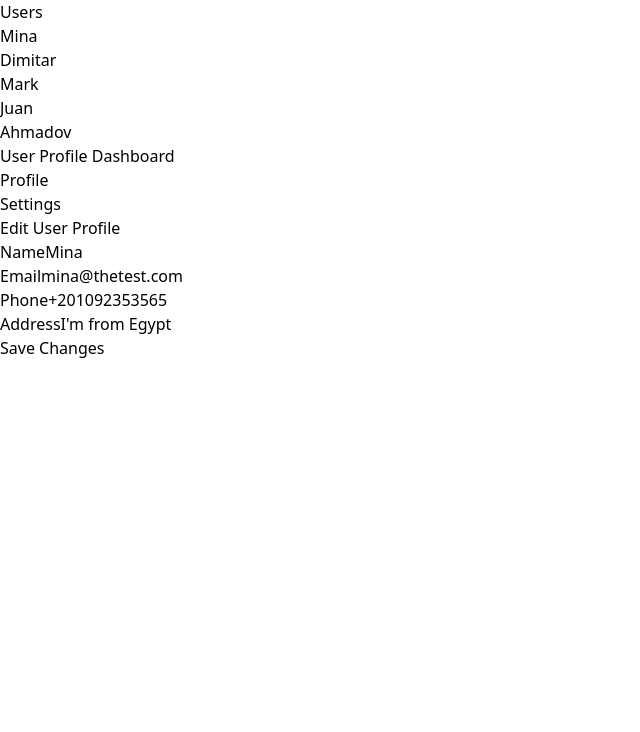
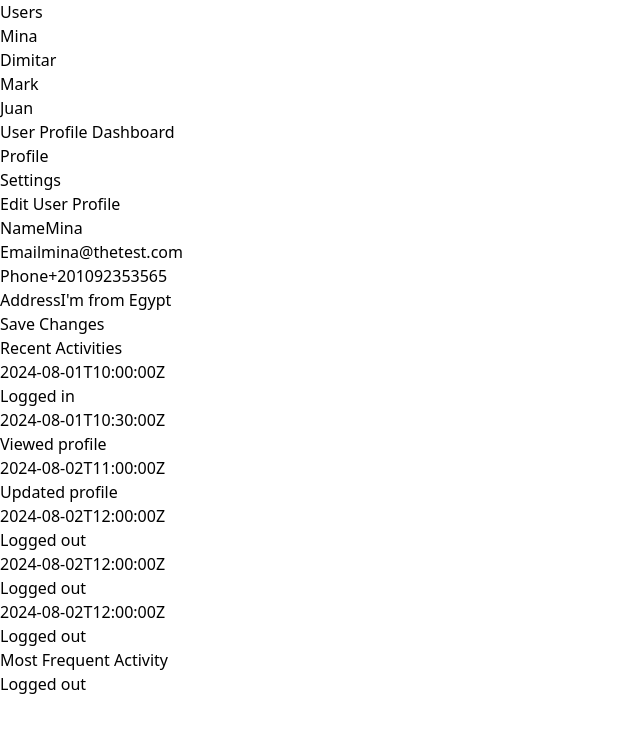
Before and after one commit to iahmedgamal/react-task, a React (Vite) app: page / in a window 1280 px wide. Both pictures are taken after a click on the item "Mina". Shown: the top 732 px of the page, without its empty margins (0-640 px from the left). Built offline with nearby package versions, Linux system fonts and the light colour scheme.

Commit message:
added the activites with the mostFrequentAcitivty component

```diff
--- /dev/null
+++ b/public/activities/1.json
@@ -0,0 +1,32 @@
+[
+    {
+      "id": 1,
+      "date": "2024-08-01T10:00:00Z",
+      "description": "Logged in"
+    },
+    {
+      "id": 2,
+      "date": "2024-08-01T10:30:00Z",
+      "description": "Viewed profile"
+    },
+    {
+      "id": 3,
+      "date": "2024-08-02T11:00:00Z",
+      "description": "Updated profile"
+    },
+    {
+      "id": 4,
+      "date": "2024-08-02T12:00:00Z",
+      "description": "Logged out"
+    },
+    {
+      "id": 5,
+      "date": "2024-08-02T12:00:00Z",
+      "description": "Logged out"
+    },
+    {
+      "id": 6,
+      "date": "2024-08-02T12:00:00Z",
+      "description": "Logged out"
+    }
+  ]
--- a/public/users.json
+++ b/public/users.json
@@ -7,31 +7,25 @@
     "address": "I'm from Egypt"
   },
   {
-    "id": 3,
+    "id": 2,
     "name": "Dimitar",
     "email": "Dimitar@thetest.com",
     "phone": "+359882346577",
     "address": "I'm from Bulgaria"
   },
   {
-    "id": 4,
+    "id": 3,
     "name": "Mark",
     "email": "mark@thetest.com",
     "phone": "+20100352164",
     "address": "I'm from Egypt"
   },
   {
-    "id": 5,
+    "id": 4,
     "name": "Juan",
     "email": "Juan@thetest.com",
     "phone": "+53565010923",
     "address": "I'm from Cuba"
-  },
-  {
-    "id": 2,
-    "name": "Ahmadov",
-    "email": "ahmadov@thetest.com",
-    "phone": "+201092353565",
-    "address": "I'm from Egypt"
   }
+
 ]
--- /dev/null
+++ b/src/components/Activity.tsx
@@ -0,0 +1,28 @@
+import { Activity } from "../interfaces/activity.interface";
+
+interface ActivityProps {
+    activities: Activity[];
+  }
+
+
+const ActivityList = ({ activities }: ActivityProps) => {
+    return (
+        <div className="p-6 bg-white shadow rounded text-teal-600 mt-6">
+          <h2 className="text-2xl font-bold mb-4">Recent Activities</h2>
+          <ul>
+            {activities.length > 0 ? (
+              activities.map((activity) => (
+                <li key={activity.id} className="mb-2">
+                  <p className="font-semibold">{activity.date}</p>
+                  <p>{activity.description}</p>
+                </li>
+              ))
+            ) : (
+              <p>No activities found.</p>
+            )}
+          </ul>
+        </div>
+      );
+}
+
+export default ActivityList
--- /dev/null
+++ b/src/components/MostFrequentActivity.tsx
@@ -0,0 +1,40 @@
+import { Activity } from '../interfaces/activity.interface';
+
+interface MostFrequentActivityProps {
+  activities: Activity[];
+}
+
+const MostFrequentActivity = ({ activities }: MostFrequentActivityProps) => {
+
+  const getMostFrequentActivity = (activities: Activity[]): string => {
+    const activityCount = new Map<string, number>();
+
+    activities.forEach((activity) => {
+      const count = activityCount.get(activity.description) || 0;
+      activityCount.set(activity.description, count + 1);
+    });
+
+    let mostFrequentActivity = '';
+    let maxCount = 0;
+
+    for (const [description, count] of activityCount.entries()) {
+      if (count > maxCount) {
+        maxCount = count;
+        mostFrequentActivity = description;
+      }
+    }
+
+    return mostFrequentActivity;
+  };
+
+  const mostFrequentActivity = getMostFrequentActivity(activities);
+
+  return (
+    <div className="p-6 bg-white shadow rounded text-teal-600 mt-6">
+      <h2 className="text-2xl font-bold mb-4">Most Frequent Activity</h2>
+      <p>{mostFrequentActivity || 'No activities found.'}</p>
+    </div>
+  );
+};
+
+export default MostFrequentActivity;
--- a/src/components/UserProfile.tsx
+++ b/src/components/UserProfile.tsx
@@ -1,5 +1,8 @@
 import { useEffect, useState } from "react";
 import { User } from "../interfaces/user.interface";
+import { Activity } from "../interfaces/activity.interface";
+import ActivityList from "./Activity";
+import MostFrequentActivity from "./MostFrequentActivity";
 
 interface UserProfileProps {
   user: User;
@@ -8,6 +11,25 @@ interface UserProfileProps {
 const UserProfile = ({ user, onUpdateUser }: UserProfileProps) => {
   const [formData, setFormData] = useState<User>(user);
   const [errors, setErrors] = useState<Partial<Record<keyof User, string>>>({});
+  const [activities, setActivities] = useState<Activity[]>([]);
+
+  useEffect(() => {
+    const fetchActivities = async () => {
+      try {
+        const response = await fetch(`/activities/${user.id}.json`);
+        if (!response.ok) {
+          throw new Error("Failed to fetch activities");
+        }
+        const data = await response.json();
+        setActivities(data);
+      } catch (error) {
+        console.error(error);
+        setActivities([]);
+      }
+    };
+
+    fetchActivities();
+  }, [user.id]);
 
   useEffect(() => {
     setFormData(user);
@@ -55,6 +77,7 @@ const UserProfile = ({ user, onUpdateUser }: UserProfileProps) => {
   };
 
   return (
+    <div>
       <form
         className="p-6 bg-white shadow rounded text-teal-600"
         onSubmit={handleSubmit}
@@ -86,7 +109,9 @@ const UserProfile = ({ user, onUpdateUser }: UserProfileProps) => {
             onChange={handleChange}
             className="p-2 border border-teal-300 rounded w-full"
           />
-        {errors.email && <p className="text-red-500 text-sm">{errors.email}</p>}
+          {errors.email && (
+            <p className="text-red-500 text-sm">{errors.email}</p>
+          )}
         </div>
         <div className="mb-4">
           <label className="block text-sm font-bold mb-2" htmlFor="phone">
@@ -100,7 +125,9 @@ const UserProfile = ({ user, onUpdateUser }: UserProfileProps) => {
             onChange={handleChange}
             className="p-2 border border-teal-300 rounded w-full"
           />
-        {errors.phone && <p className="text-red-500 text-sm">{errors.phone}</p>}
+          {errors.phone && (
+            <p className="text-red-500 text-sm">{errors.phone}</p>
+          )}
         </div>
         <div className="mb-4">
           <label className="block text-sm font-bold mb-2" htmlFor="address">
@@ -125,6 +152,10 @@ const UserProfile = ({ user, onUpdateUser }: UserProfileProps) => {
           Save Changes
         </button>
       </form>
+
+      <ActivityList activities={activities}/>
+      <MostFrequentActivity activities={activities}/>
+    </div>
   );
 };
 
--- /dev/null
+++ b/src/interfaces/activity.interface.ts
@@ -0,0 +1,5 @@
+export interface Activity {
+    id: number;
+    date: string;
+    description: string;
+  }
```
Also changed, not shown: public/activities/2.json (added, +32 -0 lines), public/activities/3.json (added, +22 -0 lines), public/activities/4.json (added, +22 -0 lines). Lines whose indentation alone changed are shown as unchanged.
